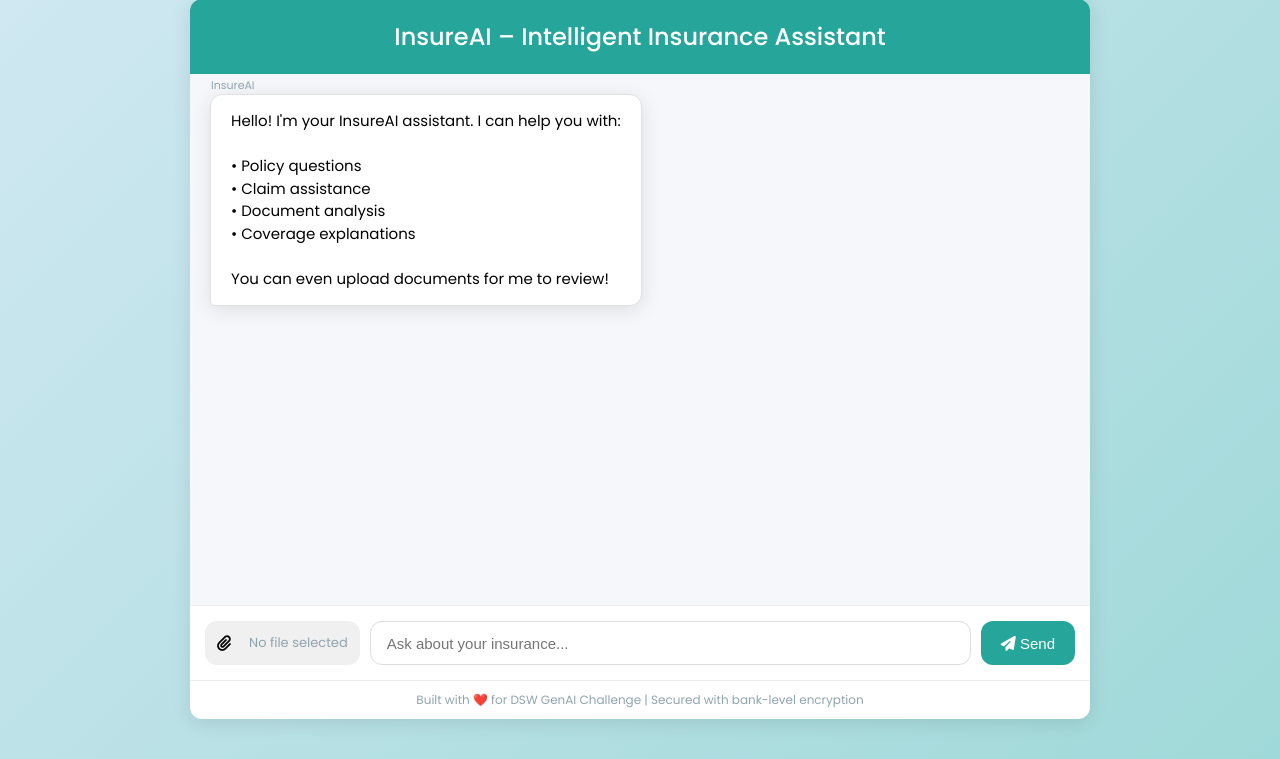
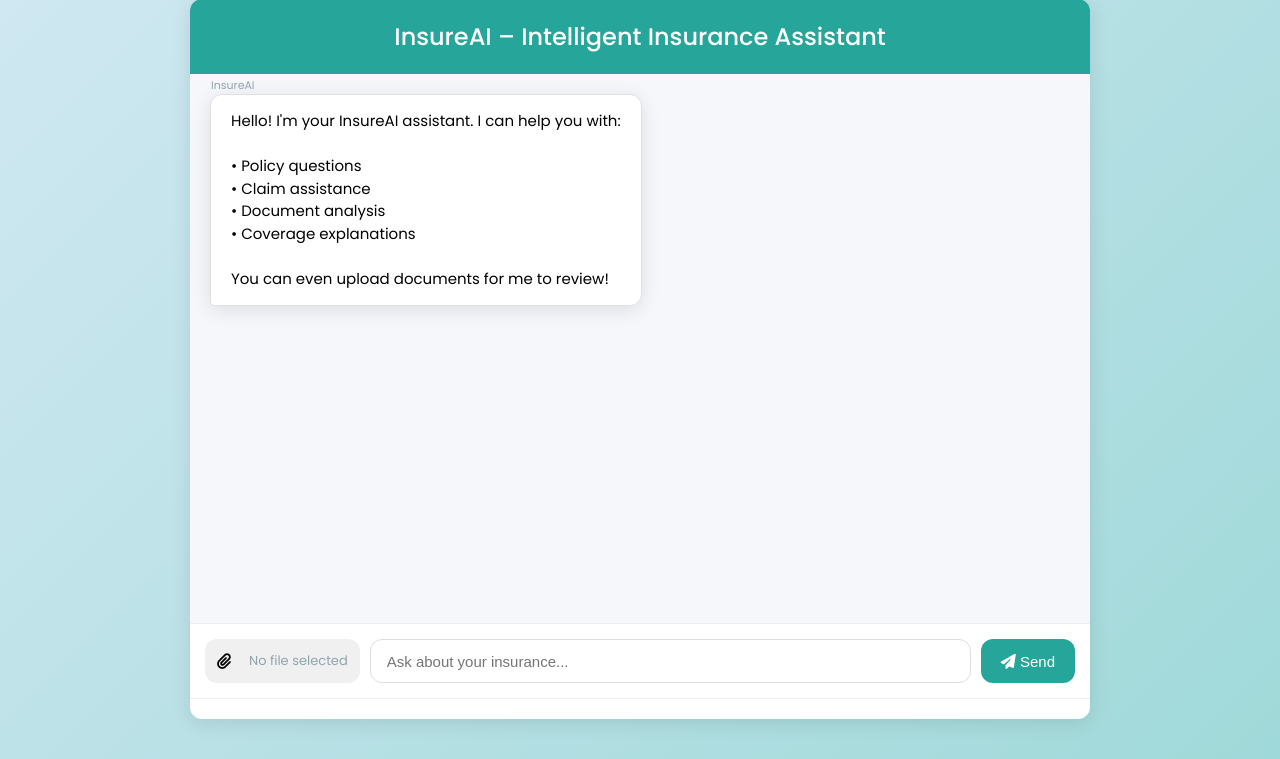
Before and after one commit to anubhavsingh2004/Cust_Insurance_Assistant, a Flask app: page / in a window 1280 px wide. Shown: the part 41-800 px from the top of the page. Run offline with Flask 3, Linux system fonts and the light colour scheme.

Commit message:
final commit , everthing working XD

```diff
--- a/templates/index.html
+++ b/templates/index.html
@@ -229,7 +229,7 @@
     </div>
 
     <div class="footer">
-      Built with ❤️ for DSW GenAI Challenge | Secured with bank-level encryption
+      <!-- Built with ❤️ for DSW GenAI Challenge | Secured with bank-level encryption -->
     </div>
   </div>
 
```
